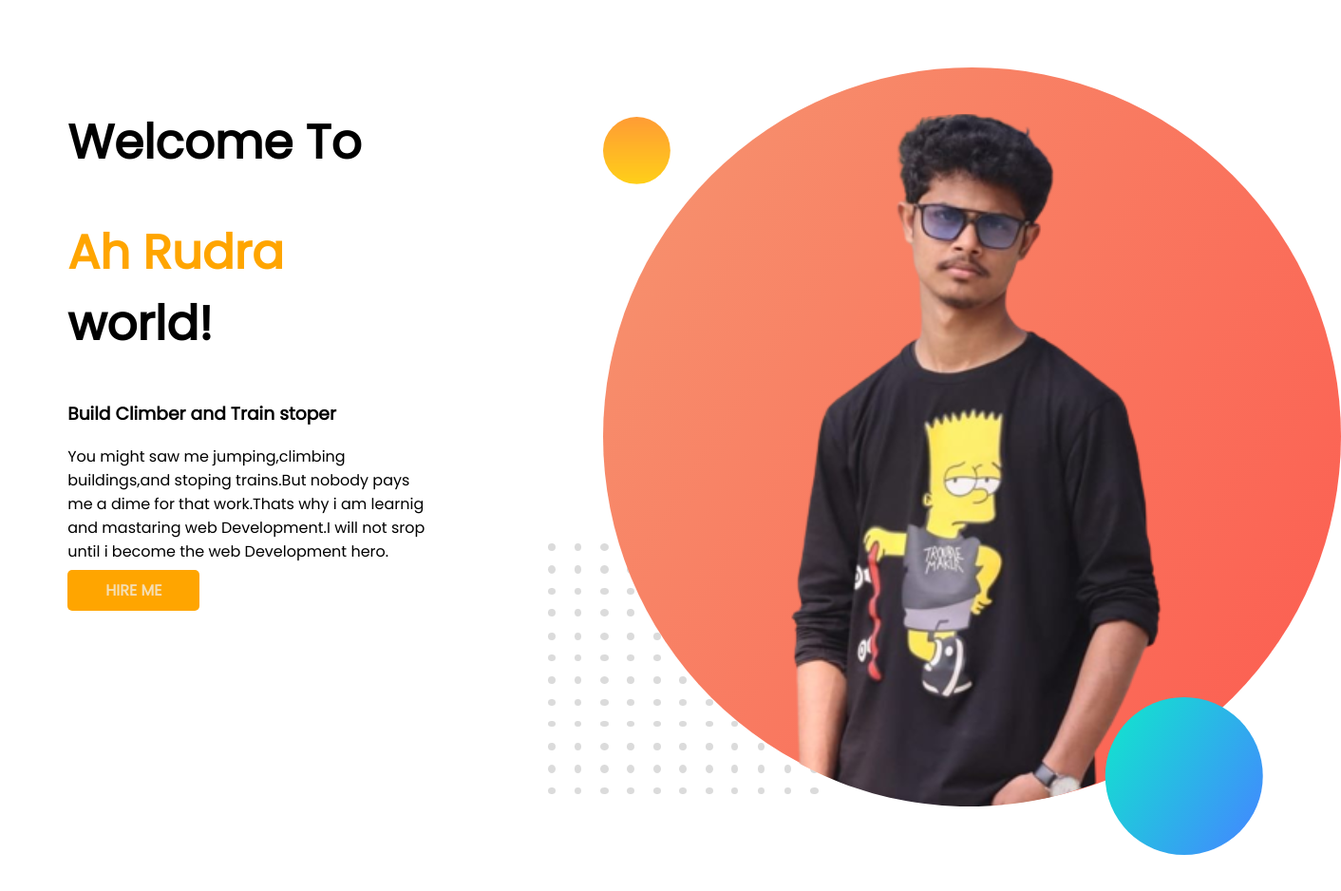
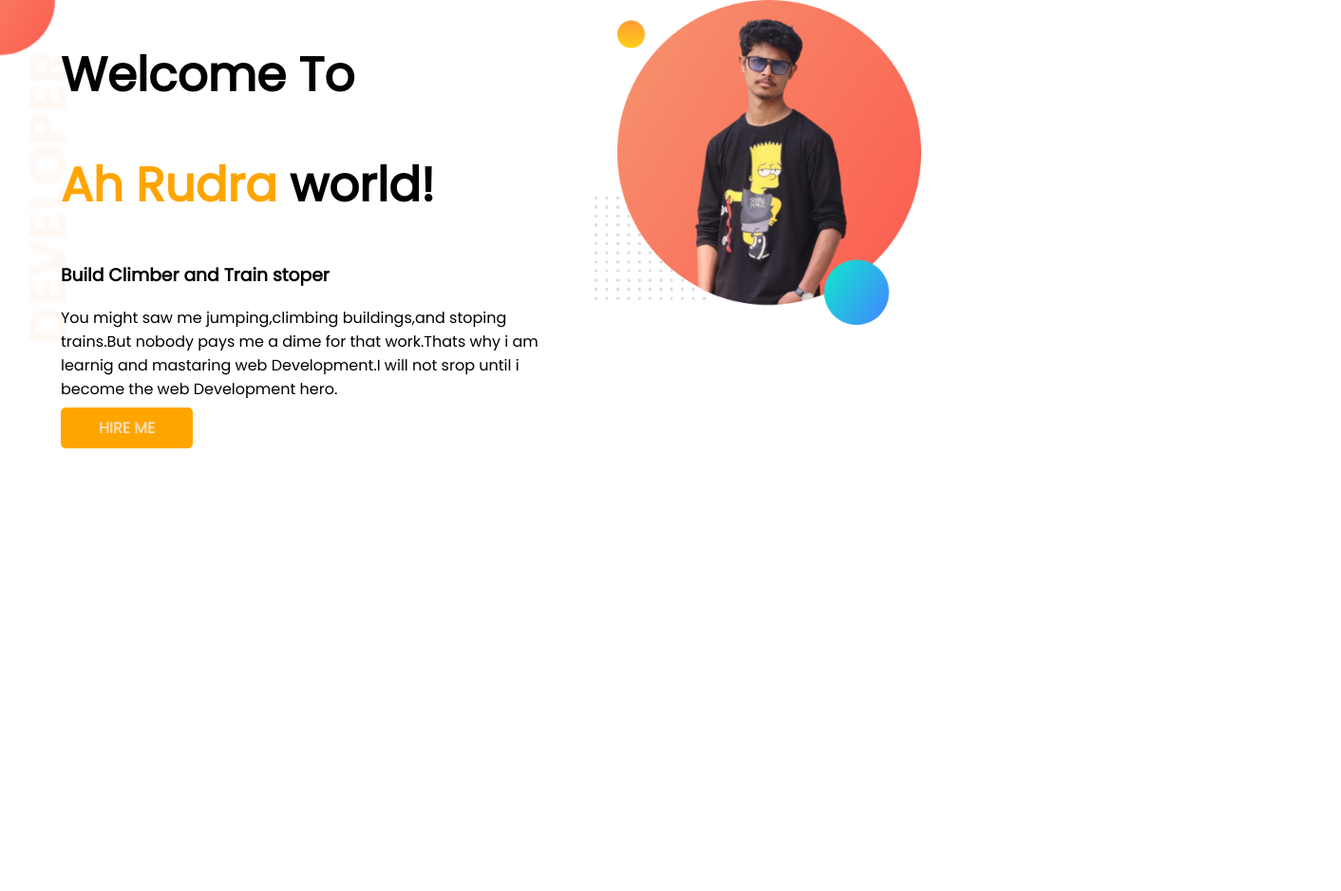
Before and after one commit to Ahrudra/developer-protfolio, a plain HTML site: page index.html in a window 1280 px wide. Shown: the whole page at 95% size, 1412 px wide, since content can reach past the window. After the commit the page ends 800 px from the top, so only its background shows below. Drawn offline with Linux system fonts and the light colour scheme.

Commit message:
nweb hero

```diff
--- a/index.html
+++ b/index.html
@@ -12,7 +12,7 @@
 
 </head>
 <body>
-<section>
+<section class="top-banner">
     <div class="half-width">
         <h1>Welcome To</h1>
     <h1><span class="orange-color">Ah Rudra</span> world!</h1>
@@ -23,8 +23,8 @@
     </p>
     <a class="link-button" target="_blank" href="https://www.linkedin.com/in/md-tuhin-38b6b9238/">HIRE ME</a>
     </div>
-    <div class="half-width">
-    <img src="images/tuhin.png" alt="">
+    <div>
+    <img  class="half-width" src="images/tuhin.png" alt="">
 
     </div>
 </section>
--- a/style.css
+++ b/style.css
@@ -1,5 +1,6 @@
 body{
     font-family: 'Poppins', sans-serif;
+    margin: 0%;
 }
 h1{
     font-size: 50px;
@@ -12,10 +13,10 @@ section{
 }
 .half-width{
     width: 50%;
-    padding: 5%;
+    padding-left: 5%;
 }
 .half-width image{
-    width: 70%;
+    width: 80%;
 }
 .link-button{
     text-decoration: none;
@@ -26,3 +27,7 @@ section{
     font-weight: 700;
     border-radius: 5px;
 }
+.top-banner{
+    background-image:url(images/top-banner.png) ;
+    background-repeat: no-repeat;
+}
```
